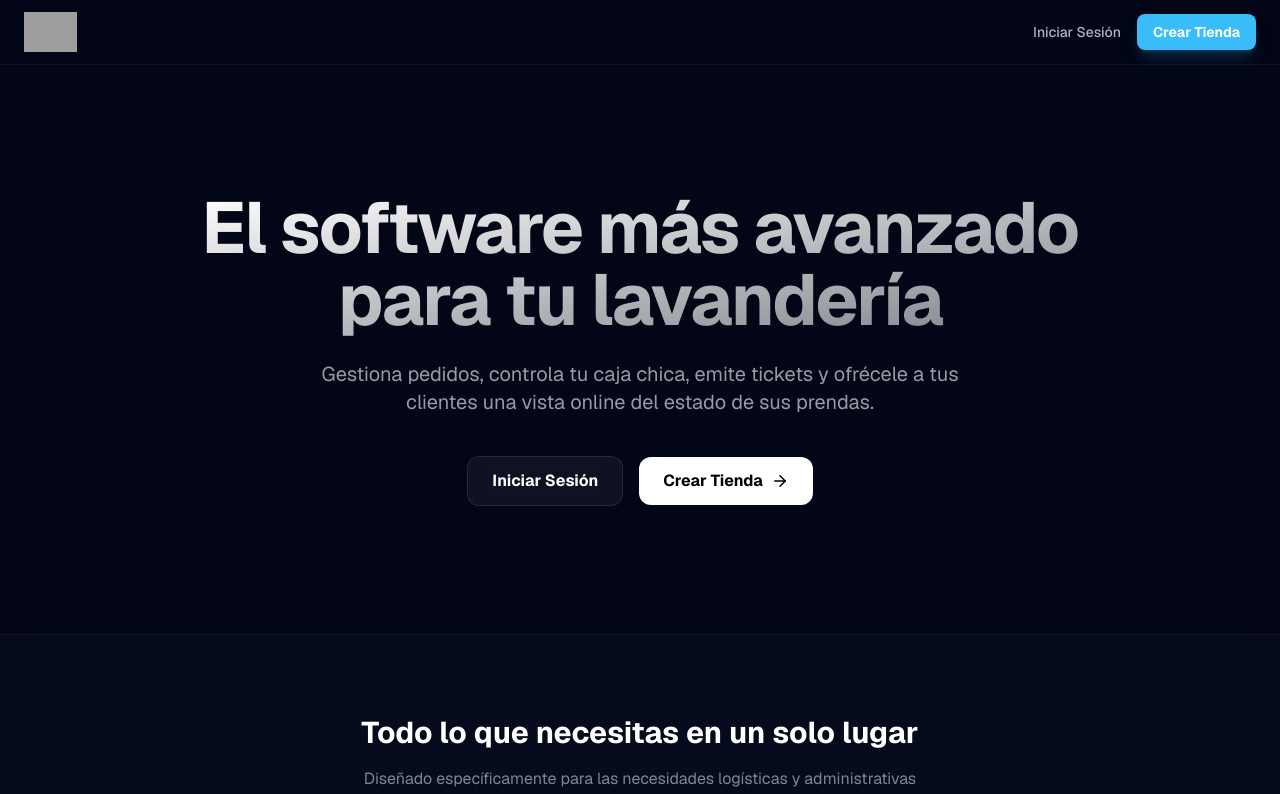
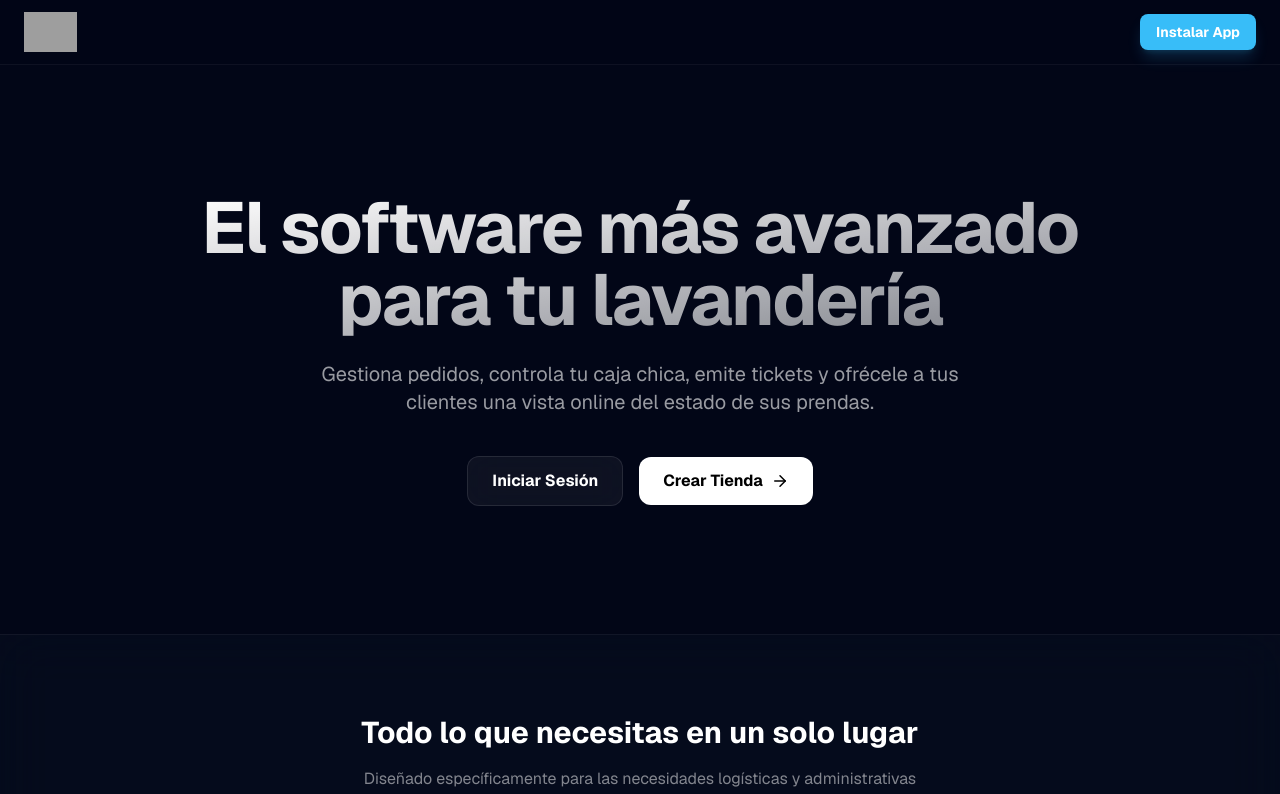
Before and after one commit to huatucomagistral-cmd/magistral-lavanderiagh, a Next.js app: page / in a window 1280 px wide. Shown: the top 794 px of the page. Built offline with nearby package versions, Linux system fonts and the light colour scheme; no server answers; grey boxes are pictures that could not be loaded.

Commit message:
implementación pwa v2

```diff
--- a/src/app/page.tsx
+++ b/src/app/page.tsx
@@ -1,5 +1,6 @@
 import Link from "next/link";
 import { ArrowRight, CheckCircle2, Shield, Zap, TrendingUp } from "lucide-react";
+import { InstallPWAButton } from "@/components/InstallPWAButton";
 
   export default function LandingPage() {
     return (
@@ -16,12 +17,7 @@ import { ArrowRight, CheckCircle2, Shield, Zap, TrendingUp } from "lucide-react"
             />
           </Link>
             <div className="flex items-center gap-4">
-              <Link href="/login" className="text-sm font-medium text-white/70 hover:text-white transition-colors">
-                Iniciar Sesión
-              </Link>
-              <Link href="/login" className="bg-primary hover:bg-primary-hover active:scale-95 transition-all px-4 py-2 rounded-lg text-sm font-bold shadow-lg shadow-primary/20">
-                Crear Tienda
-              </Link>
+              <InstallPWAButton />
             </div>
           </div>
         </nav>
--- /dev/null
+++ b/src/components/InstallPWAButton.tsx
@@ -0,0 +1,42 @@
+"use client";
+
+import { useState, useEffect } from "react";
+
+export function InstallPWAButton() {
+  const [deferredPrompt, setDeferredPrompt] = useState<any>(null);
+
+  useEffect(() => {
+    const handler = (e: Event) => {
+      e.preventDefault();
+      setDeferredPrompt(e);
+    };
+
+    window.addEventListener("beforeinstallprompt", handler);
+
+    return () => {
+      window.removeEventListener("beforeinstallprompt", handler);
+    };
+  }, []);
+
+  const handleInstallClick = async () => {
+    if (deferredPrompt) {
+      deferredPrompt.prompt();
+      const { outcome } = await deferredPrompt.userChoice;
+      if (outcome === "accepted") {
+        setDeferredPrompt(null);
+      }
+    } else {
+      // Fallback message if prompt is not available (e.g. iOS or already installed)
+      alert("Para instalar la app, usa la opción 'Añadir a la pantalla de inicio' de tu navegador (En Chrome/Safari de iOS). Si ya está instalada, no aparecerá esta opción.");
+    }
+  };
+
+  return (
+    <button
+      onClick={handleInstallClick}
+      className="bg-primary hover:bg-primary-hover active:scale-95 transition-all px-4 py-2 rounded-lg text-sm font-bold shadow-lg shadow-primary/20 text-white"
+    >
+      Instalar App
+    </button>
+  );
+}
```
